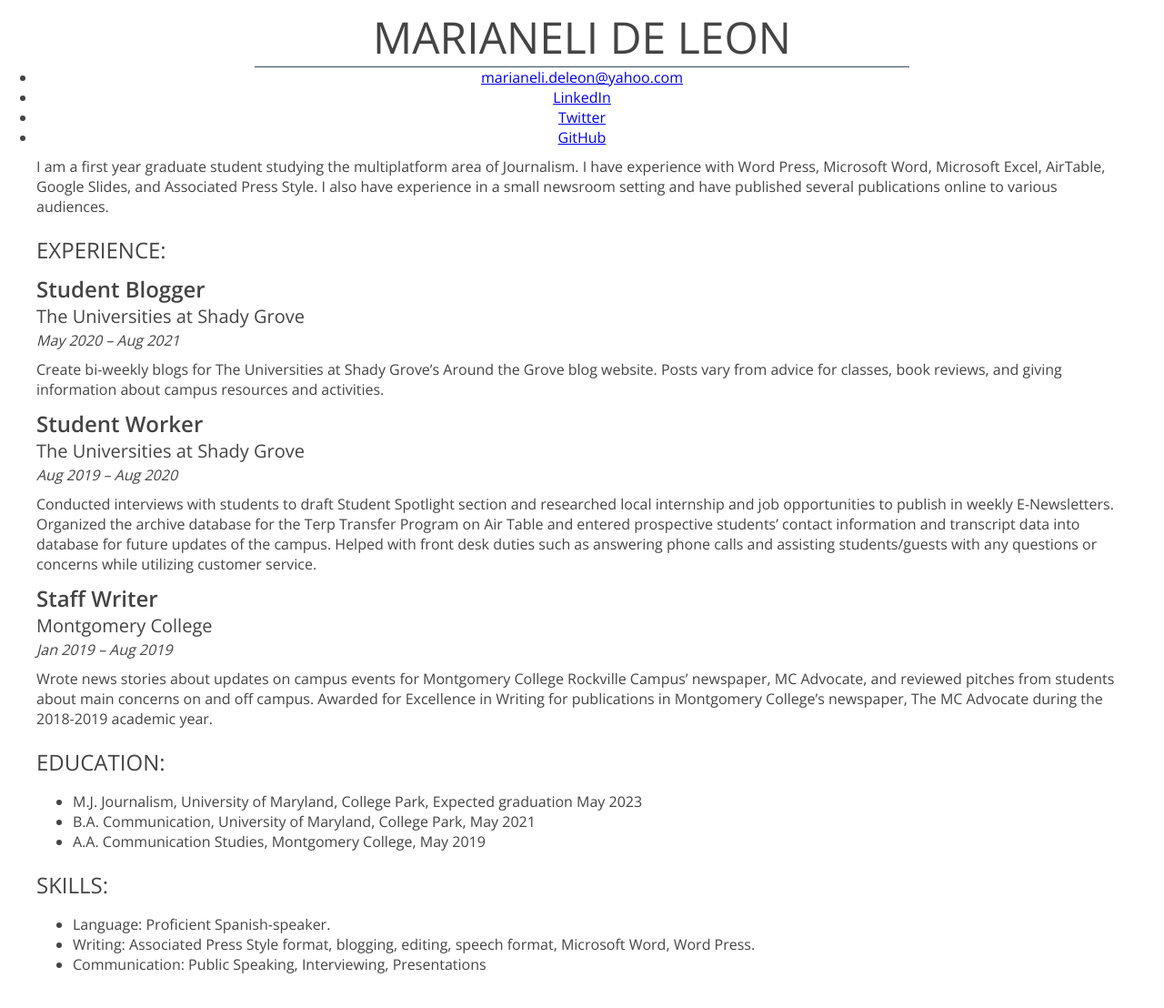
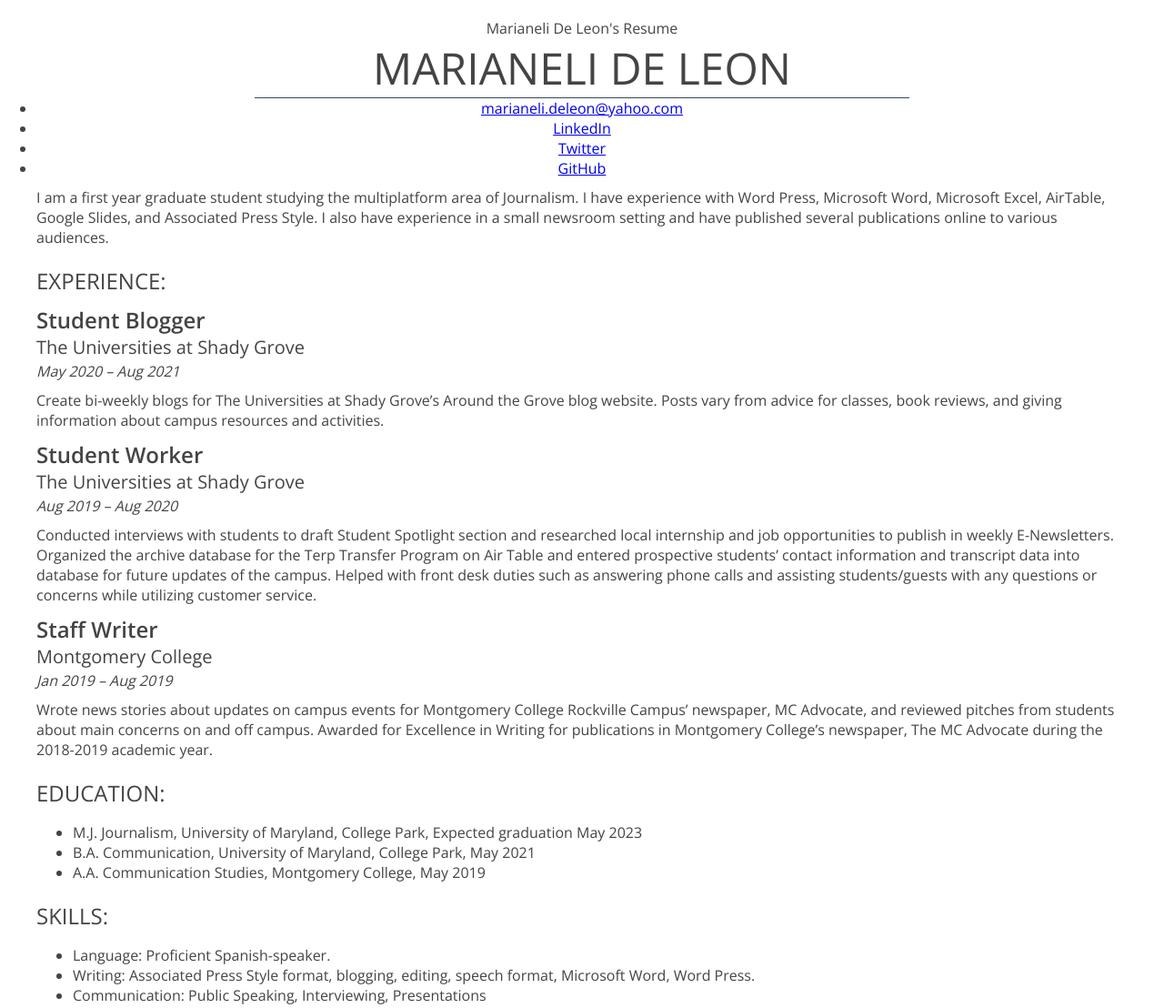
Before and after one commit to MASDL22/Marianeli-DeLeon-Jour652, a plain HTML site: page Resume/Resume.html in a window 1280 px wide. Shown: the whole page at 91% size. Before the commit the page ends 1087 px from the top, so only its background shows below. Drawn offline with nearby package versions, Linux system fonts and the light colour scheme.

Commit message:
Last Update

```diff
--- a/Resume/Resume.html
+++ b/Resume/Resume.html
@@ -2,7 +2,7 @@
 <html lang="en"
 
 <head>
-  <title>Marianeli De Leon's Resume</title>
+  <div id="title">Marianeli De Leon's Resume</div>
   </head>
 
   <link rel="stylesheet" type="text/css" href="style.css">
--- a/Resume/style.css
+++ b/Resume/style.css
@@ -23,10 +23,16 @@ BODY {
   margin:0 auto;
 }
 
-strong {
+#title {
   color:#33485e
   text-transform:uppercase;
   font-size: 1.5em:
+  font-weight:600;
+  text-align: center;
+  margin-top:20px;
+  margin-bottom:0;
+  margin-right:0;
+  margin-left:0;
 }
 
 .sectionheader {
@@ -91,3 +97,10 @@ strong {
   margin-right:0;
   margin-left:0;
 }
+
+#top {
+  width:60%;
+  min-width: 300px;
+  margin:0 auto;
+  margin-bottom: 30px;
+}
```
